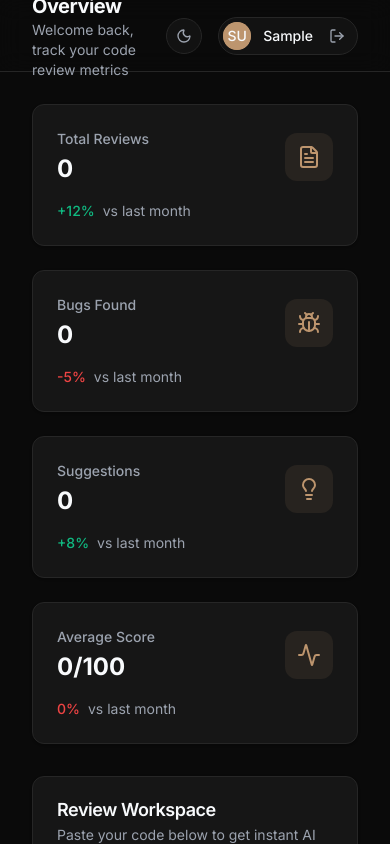
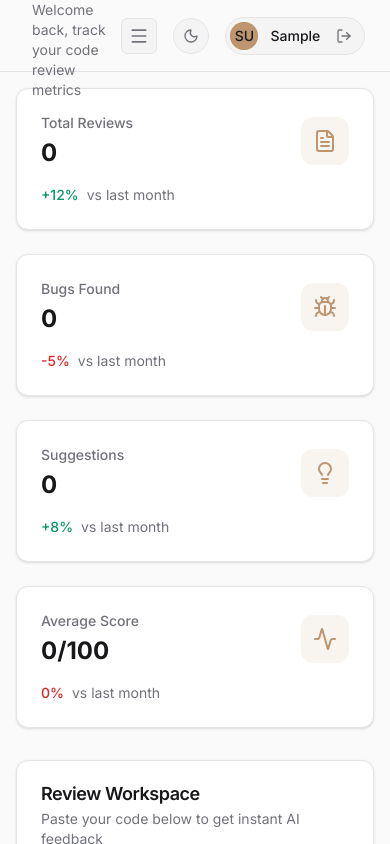
Before and after one commit to debugger1711/IntelliReview-AI_Code_Reviewer, a React (Vite) app in the folder frontend/: page / in a window 390 px wide. Shown: the top 844 px of the page. Built offline with nearby package versions, Linux system fonts and the light colour scheme; no server answers; sample sign-in values are in the browser's storage.

Commit message:
Fix dark/light mode toggle and improve mobile responsiveness

```diff
--- a/frontend/src/components/Layout.jsx
+++ b/frontend/src/components/Layout.jsx
@@ -9,6 +9,7 @@ const Layout = () => {
   const { user } = useAuth();
   const location = useLocation();
   const [isSidebarCollapsed, setIsSidebarCollapsed] = useState(false);
+  const [isMobileMenuOpen, setIsMobileMenuOpen] = useState(false);
 
   const getPageInfo = () => {
     switch (location.pathname) {
@@ -28,16 +29,21 @@ const Layout = () => {
   const { title, subtitle } = getPageInfo();
 
   return (
-    <div className="flex min-h-screen bg-background">
-      <Sidebar isCollapsed={isSidebarCollapsed} toggleCollapse={() => setIsSidebarCollapsed(!isSidebarCollapsed)} />
+    <div className="flex min-h-screen w-full bg-background overflow-x-hidden">
+      <Sidebar
+        isCollapsed={isSidebarCollapsed}
+        toggleCollapse={() => setIsSidebarCollapsed(!isSidebarCollapsed)}
+        isMobileOpen={isMobileMenuOpen}
+        closeMobile={() => setIsMobileMenuOpen(false)}
+      />
       <div
         className={cn(
-          "flex flex-1 flex-col transition-all duration-300",
+          "flex w-full flex-1 flex-col transition-all duration-300",
           isSidebarCollapsed ? "lg:pl-[80px]" : "lg:pl-[260px]"
         )}
       >
-        <TopNav title={title} subtitle={subtitle} />
-        <main className="flex-1 p-8 overflow-y-auto">
+        <TopNav title={title} subtitle={subtitle} toggleMobileMenu={() => setIsMobileMenuOpen(true)} />
+        <main className="flex-1 p-4 lg:p-8 overflow-y-auto">
           <div className="mx-auto max-w-7xl">
             <Outlet />
           </div>
--- a/frontend/src/components/Sidebar.jsx
+++ b/frontend/src/components/Sidebar.jsx
@@ -21,7 +21,7 @@ const navItems = [
   { path: '/profile', label: 'Profile', icon: User },
 ];
 
-const Sidebar = ({ isCollapsed, toggleCollapse }) => {
+const Sidebar = ({ isCollapsed, toggleCollapse, isMobileOpen, closeMobile }) => {
   const { logout } = useAuth();
 
   const linkClass = ({ isActive }) =>
@@ -75,6 +75,9 @@ const Sidebar = ({ isCollapsed, toggleCollapse }) => {
             end={item.path === '/'}
             className={linkClass}
             title={isCollapsed ? item.label : undefined}
+            onClick={() => {
+              if (closeMobile) closeMobile();
+            }}
           >
             {({ isActive }) => (
               <>
@@ -159,6 +162,30 @@ const Sidebar = ({ isCollapsed, toggleCollapse }) => {
 
   return (
     <>
+      {/* Mobile Sidebar */}
+      <AnimatePresence>
+        {isMobileOpen && (
+          <>
+            <motion.div
+              initial={{ opacity: 0 }}
+              animate={{ opacity: 1 }}
+              exit={{ opacity: 0 }}
+              onClick={closeMobile}
+              className="fixed inset-0 z-40 bg-background/80 backdrop-blur-sm lg:hidden"
+            />
+            <motion.aside
+              initial={{ x: '-100%' }}
+              animate={{ x: 0 }}
+              exit={{ x: '-100%' }}
+              transition={{ type: 'spring', damping: 25, stiffness: 200 }}
+              className="fixed inset-y-0 left-0 z-50 flex w-[260px] flex-col bg-background lg:hidden shadow-xl"
+            >
+              <SidebarContent />
+            </motion.aside>
+          </>
+        )}
+      </AnimatePresence>
+
       {/* Desktop Sidebar */}
       <aside
         className={cn(
--- a/frontend/src/components/TopNav.jsx
+++ b/frontend/src/components/TopNav.jsx
@@ -2,10 +2,10 @@ import React from 'react';
 import { useAuth } from '../context/AuthContext';
 import { useTheme } from '../context/ThemeContext';
 import { Avatar } from './ui/Avatar';
-import { Search, Sun, Moon, LogOut } from 'lucide-react';
+import { Search, Sun, Moon, LogOut, Menu } from 'lucide-react';
 import { motion } from 'framer-motion';
 
-const TopNav = ({ title, subtitle }) => {
+const TopNav = ({ title, subtitle, toggleMobileMenu }) => {
   const { user, logout } = useAuth();
   const { theme, toggleTheme } = useTheme();
 
@@ -24,6 +24,15 @@ const TopNav = ({ title, subtitle }) => {
       </div>
 
       <div className="flex items-center gap-4">
+        {/* Mobile Menu Toggle */}
+        <button
+          onClick={toggleMobileMenu}
+          className="lg:hidden flex h-9 w-9 items-center justify-center rounded-md border border-border bg-surface text-text-secondary hover:text-text-primary transition-colors"
+          aria-label="Open menu"
+        >
+          <Menu className="h-5 w-5" />
+        </button>
+
         {/* Search Placeholder */}
         <div className="relative hidden md:block">
           <Search className="absolute left-3 top-1/2 h-4 w-4 -translate-y-1/2 text-text-secondary" />
--- a/frontend/src/index.css
+++ b/frontend/src/index.css
@@ -21,20 +21,20 @@
 
 @layer base {
   :root {
-    --bg: #0A0A0A;
-    --surface: #121212;
-    --card: #161616;
-    --border: #262626;
+    --bg: #FAFAFA;
+    --surface: #F4F4F5;
+    --card: #FFFFFF;
+    --border: #E4E4E7;
 
     --primary: #bd956e;
-    --primary-hover: #cfa882;
+    --primary-hover: #a98059;
 
-    --text-primary: #F8FAFC;
-    --text-secondary: #9CA3AF;
+    --text-primary: #18181B;
+    --text-secondary: #71717A;
 
-    --success: #10B981;
-    --warning: #F59E0B;
-    --error: #EF4444;
+    --success: #059669;
+    --warning: #D97706;
+    --error: #DC2626;
   }
 
   .dark {
```
